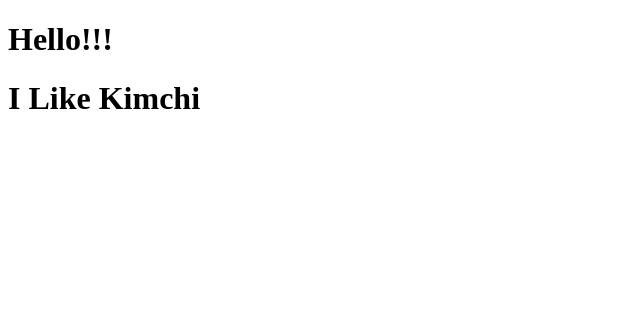
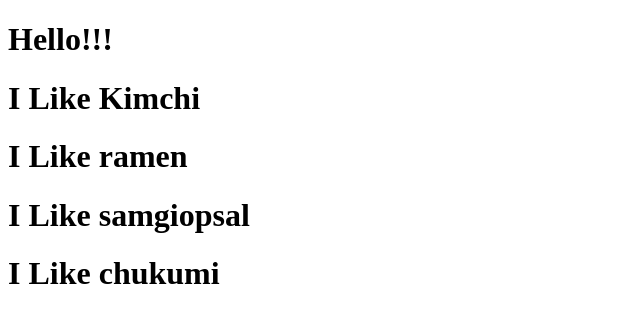
Before and after one commit to nanamix/movie_app_2020, a React (Create React App) app: page / in a window 1280 px wide. Shown: the top 322 px of the page, without its empty margins (0-640 px from the left). Built offline with nearby package versions, Linux system fonts and the light colour scheme.

Commit message:
readme 추가

```diff
--- a/src/App.js
+++ b/src/App.js
@@ -1,8 +1,9 @@
 import React from 'react';
 
-function Food(props){
-  console.log(props);
-  return <h1>I Like { props.fav } </h1>;
+function Food({ fav }){
+  //console.log(props);
+  //{ fav } = props;
+  return <h1>I Like { fav } </h1>;
 }
 
 //App 컴포넌트 정의
@@ -14,6 +15,10 @@
     <div>
       <h1>Hello!!!</h1>
       <Food fav='Kimchi' />
+      <Food fav='ramen' />
+      <Food fav='samgiopsal' />
+      <Food fav='chukumi' />
+
     </div>
   );
 }
```
Also changed, not shown: 1 other file (tests, documents, lock files or other folders).
